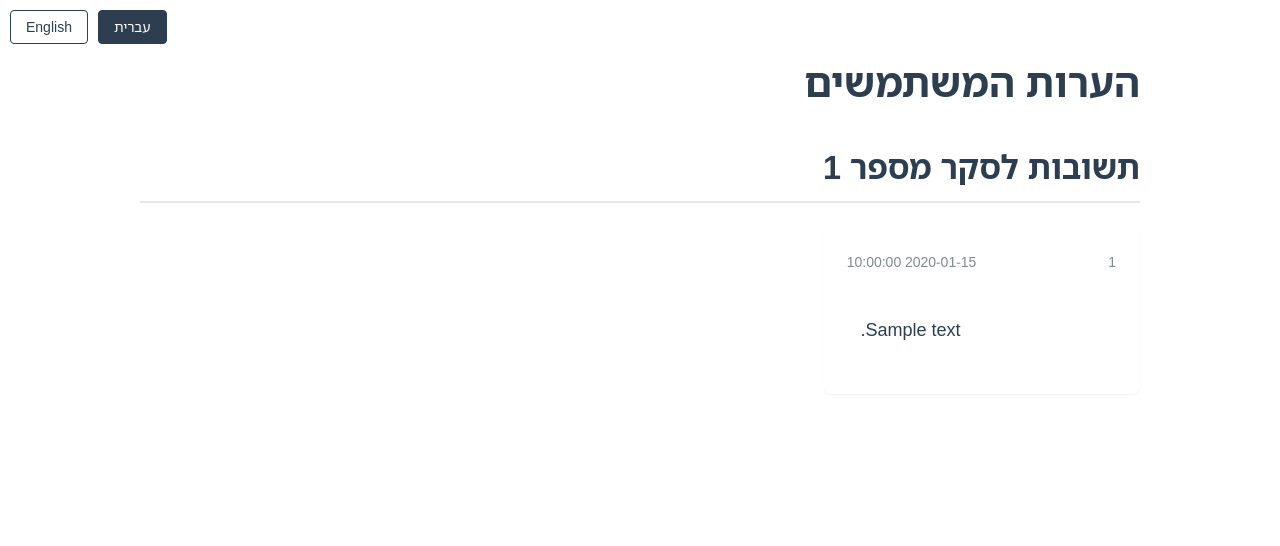
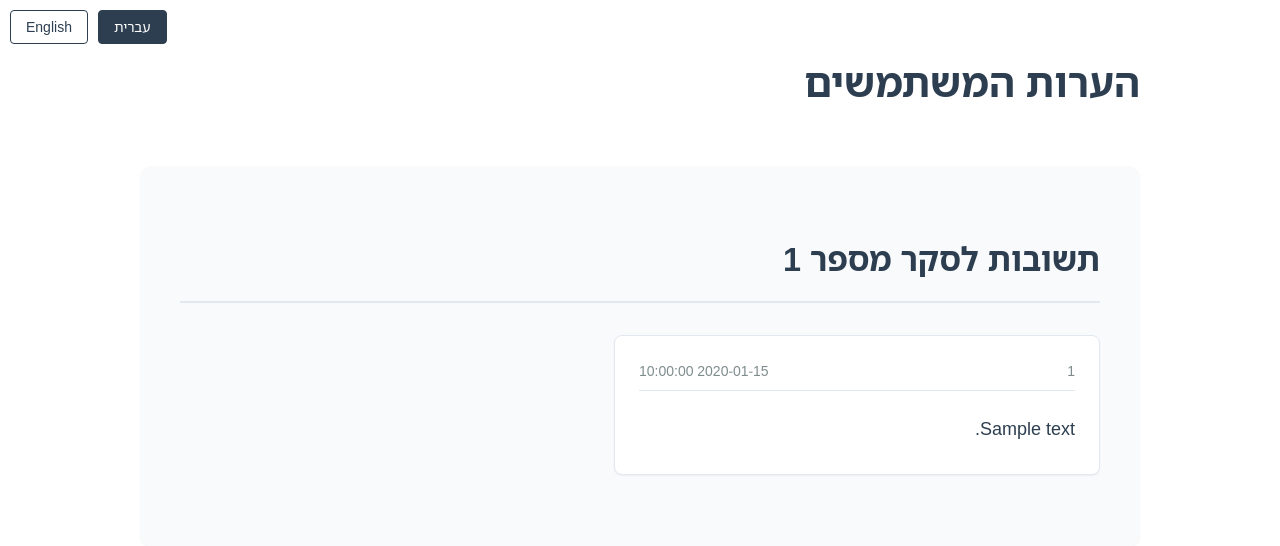
Before and after one commit to ariel-research/budget-survey, a Flask app: template application/templates/answers/answers_comments.html in a window 1280 px wide. Shown: the top 546 px of the page. Run offline with Flask 3, Linux system fonts and the light colour scheme; the template is opened without the code that fills it: most values are stand-ins (such as "Sample title", 1, 10 or a date in 2020).

Commit message:
fix duplication in survey comments and add per-survey comments view
- Add unique response tracking to prevent comment duplication
- Implement survey-specific comments route
- Add comments navigation in survey detail view
- Update CSS for comment grid layout

```diff
--- a/application/static/css/answers_style.css
+++ b/application/static/css/answers_style.css
@@ -386,28 +386,38 @@
    ========================================================================== */
    .comments-grid {
       display: grid;
-      grid-template-columns: repeat(auto-fill, minmax(300px, 1fr));
-      gap: 1.5rem;
-      margin: 1.5rem 0;
+      grid-template-columns: repeat(2, 1fr);
+      gap: 3rem;
+      margin: 2rem 0;
+      width: 100%;
+      max-width: 100%;
   }
 
   .comment-card {
       background: white;
+      border: 1px solid var(--color-border);
       border-radius: 8px;
       box-shadow: var(--shadow-sm);
       padding: 1.5rem;
-      transition: transform 0.2s ease;
+      transition: all 0.2s ease;
+      width: 100%;
+      position: relative;
+      z-index: 1;
   }
 
   .comment-card:hover {
       transform: translateY(-2px);
-      box-shadow: var(--shadow-md);
+      box-shadow: 0 8px 16px rgba(0, 0, 0, 0.1);
+      z-index: 2;
+      border-color: var(--color-primary);
   }
 
   .comment-header {
       display: flex;
       justify-content: space-between;
       margin-bottom: 1rem;
+      padding-bottom: 0.5rem;
+      border-bottom: 1px solid var(--color-border);
       font-size: 0.875rem;
       color: var(--color-text-light);
   }
@@ -415,63 +425,61 @@
   .comment-body {
       color: var(--color-text);
       line-height: 1.5;
-      white-space: pre-wrap;
+      white-space: normal;
+      word-wrap: break-word;
+      overflow-wrap: break-word;
+      padding: 0.5rem 0;
   }
 
   .survey-section {
-      margin-bottom: 3rem;
+      background: var(--color-background-alt);
+      border-radius: 12px;
+      padding: 2.5rem;
+      margin: 2rem 0 3rem 0;
+      box-shadow: var(--shadow-sm);
+      overflow: hidden;
   }
 
   .survey-section h2 {
       color: var(--color-primary);
       border-bottom: 2px solid var(--color-border);
-      padding-bottom: 0.5rem;
-      margin-bottom: 1.5rem;
+      padding-bottom: 1rem;
+      margin-bottom: 2rem;
+      font-weight: 600;
   }
 
-   .answers-header {
-      margin-bottom: var(--spacing-lg);
+  /* View All Comments button styling */
+  .view-all-link {
+      display: inline-block;
+      padding: 0.75rem 1.5rem;
+      background-color: var(--color-primary);
+      color: white;
+      text-decoration: none;
+      border-radius: 6px;
+      font-weight: 500;
+      transition: all 0.2s ease;
+      margin: 1rem 0;
   }
 
-  .navigation-tabs {
-      display: flex;
-      gap: var(--spacing-sm);
-      margin-top: var(--spacing-md);
-      border-bottom: 1px solid var(--color-border);
+  .view-all-link:hover {
+      background-color: var(--color-primary-light);
+      transform: translateY(-1px);
+      box-shadow: 0 4px 8px rgba(0, 0, 0, 0.1);
   }
 
-  .tab {
-      padding: var(--spacing-sm) var(--spacing-md);
-      color: var(--color-text);
-      text-decoration: none;
-      border-bottom: 2px solid transparent;
-      transition: all 0.2s ease;
+  /* Section Header */
+  .comments-header {
+      display: flex;
+      justify-content: space-between;
+      align-items: center;
+      margin-bottom: 2rem;
   }
 
-  .tab:hover {
-      color: var(--color-primary);
-  }
-
-  .tab.active {
-      color: var(--color-primary);
-      border-bottom-color: var(--color-primary);
-      font-weight: 500;
-  }
-
-  /* RTL Support */
-  .rtl .navigation-tabs {
-      flex-direction: row-reverse;
-  }
-
-  /* Responsive Design */
-  @media (max-width: 768px) {
-      .navigation-tabs {
-          gap: var(--spacing-xs);
-      }
-
-      .tab {
-          padding: var(--spacing-xs) var(--spacing-sm);
-          font-size: 0.9rem;
+  /* Responsive adjustments */
+  @media (max-width: 1024px) {
+      .comments-grid {
+          grid-template-columns: 1fr;
+          gap: 2rem;
       }
   }
 
--- a/application/templates/answers/answers_comments.html
+++ b/application/templates/answers/answers_comments.html
@@ -6,7 +6,15 @@
 
 {% block content %}
 <div class="answers-container">
-    <h1>{{ get_translation('comments_title', 'answers') }}</h1>
+    <div class="comments-header">
+        <h1>{{ get_translation('comments_title', 'answers') }}</h1>
+
+        {% if survey_id %}
+            <a href="{{ url_for('answers.show_comments') }}" class="view-all-link">
+                {{ get_translation('view_all_comments', 'answers') }}
+            </a>
+        {% endif %}
+    </div>
 
     {% if data.content %}
         {% for survey_id, comments in data.content.items() %}
--- a/application/translations.py
+++ b/application/translations.py
@@ -288,6 +288,7 @@ TRANSLATIONS: Dict[str, Dict[str, Dict[str, str]]] = {
         "no_comments": {"he": "אין הערות זמינות.", "en": "No comments available."},
         "survey_answers_tab": {"he": "תשובות הסקר", "en": "Survey Answers"},
         "survey_comments_tab": {"he": "הערות המשתתפים", "en": "Participant Comments"},
+        "view_all_comments": {"he": "צפה בכל ההערות", "en": "View All Comments"},
     },
 }
 
```
Also changed, not shown: application/routes/answers.py (+43 -0 lines), application/templates/answers/answers_detail.html (+16 -0 lines). Lines whose indentation alone changed are shown as unchanged.
